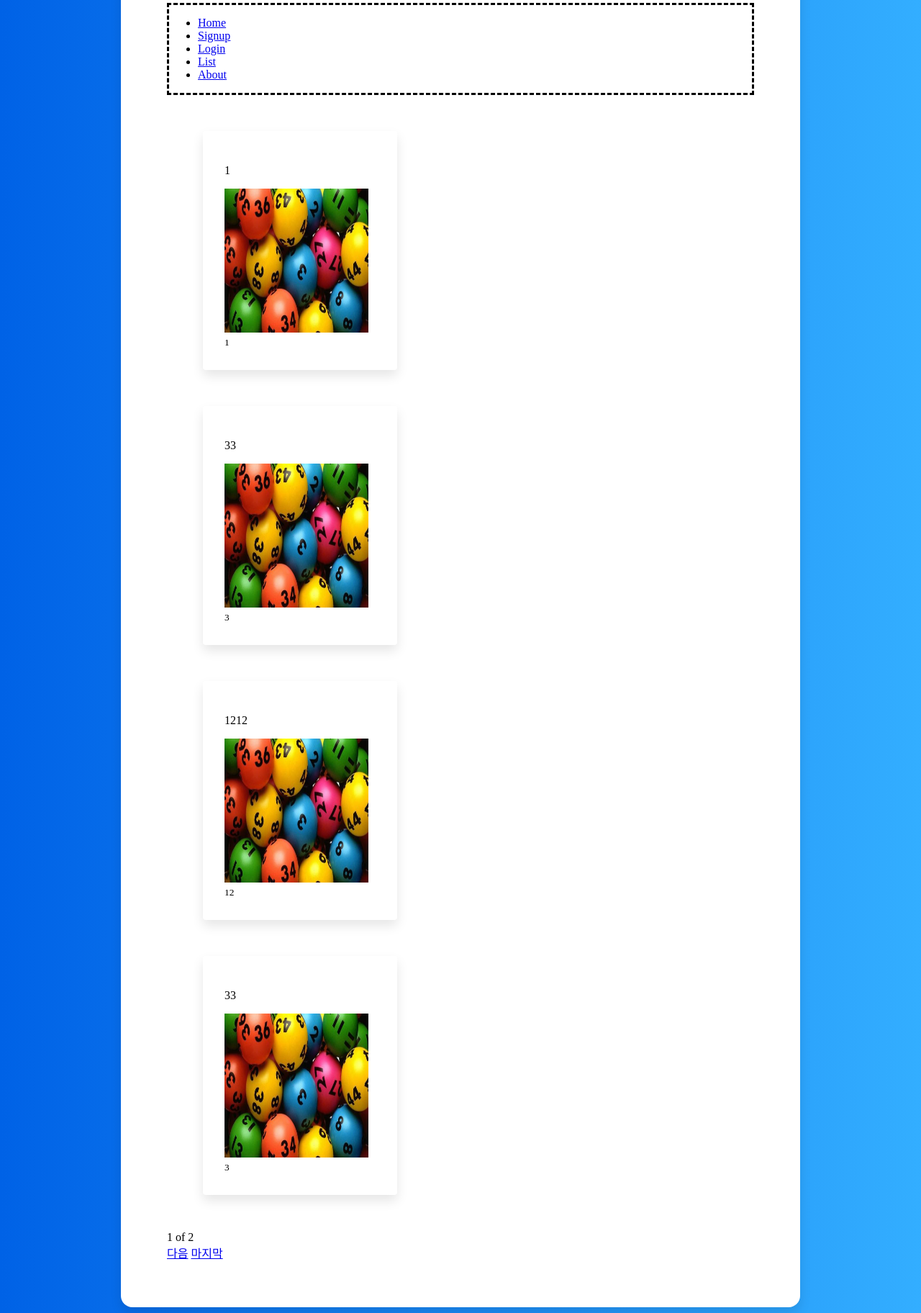
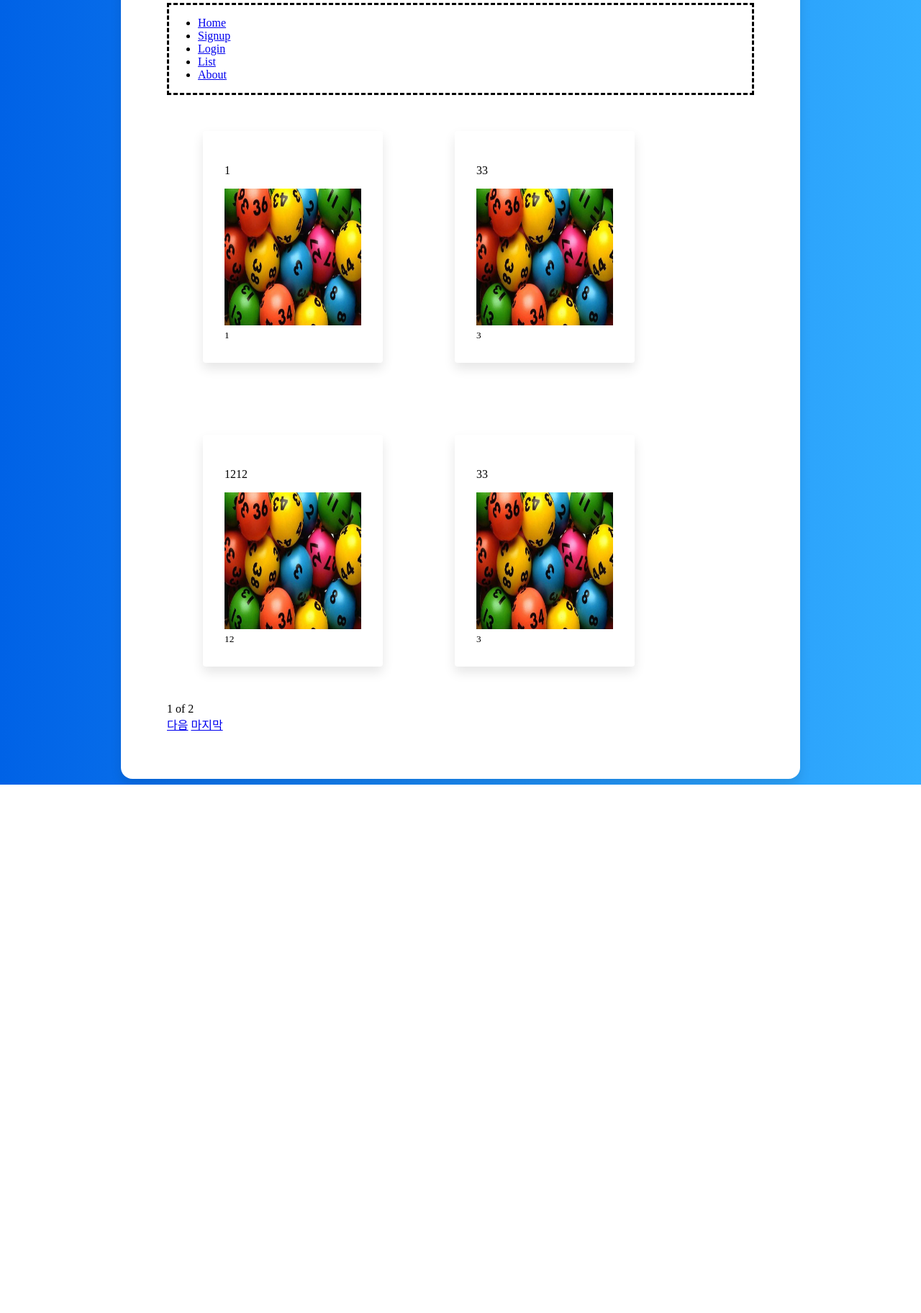
Before and after one commit to eunchae619/gnu_rental_service, a Django app: page / in a window 1280 px wide. Shown: the part 324-2148 px from the top of the page at 72% size. After the commit the page ends 1414 px from the top, so only its background shows below. Run offline with Django 3.2, Linux system fonts and the light colour scheme; data comes from the database, SQL or seed files in the repository.

Commit message:
blog앱의 index.html 수정
-게시글이 한줄에 여러개 나오도록 수정

```diff
--- a/blog/templates/base.html
+++ b/blog/templates/base.html
@@ -65,7 +65,7 @@
                 box-shadow: 0 0.5rem 1rem 0 rgba(0, 0, 0, 0.1);
                 margin: 50px;
                 padding: 30px;
-                width: 210px;
+                width: 190px;
                 display: flex;
                 flex-flow: column wrap;
             }
@@ -77,6 +77,11 @@
             }
             .des {
                 display:block;
+            }
+
+            .contents {
+                display: flex;
+                flex-wrap : wrap;
             }
 
 
--- a/blog/templates/index.html
+++ b/blog/templates/index.html
@@ -1,13 +1,15 @@
 {% extends 'base.html' %}
 
 {% block content %}
+        <div class = "contents">
             {% for rental in pages %}
                 <div class="review_box">
                     <div class="title"><p>{{rental.제목}}</p></div>
-                <div class="image"><a href="{% url 'detail' rental.id %}"><img style="height:200px; width: 200px;" src="{{ rental.사진.url }}" alt="Card image cap"></a></div>
+                    <div class="image"><a href="{% url 'detail' rental.id %}"><img style="width: 190px; height: 190px;" src="{{ rental.사진.url }}" alt="Card image cap"></a></div>
                     <div class="des"><small>{{rental.내용}}</small></div>
                 </div>
             {% endfor %}
+        </div>
             <!-- 페이지 수 -->
             <div class="page">
                 {%if pages.has_previous%}
```
Lines whose indentation alone changed are shown as unchanged.
